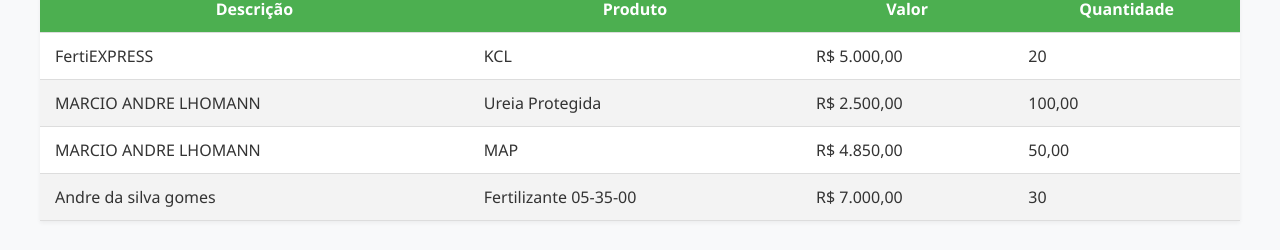
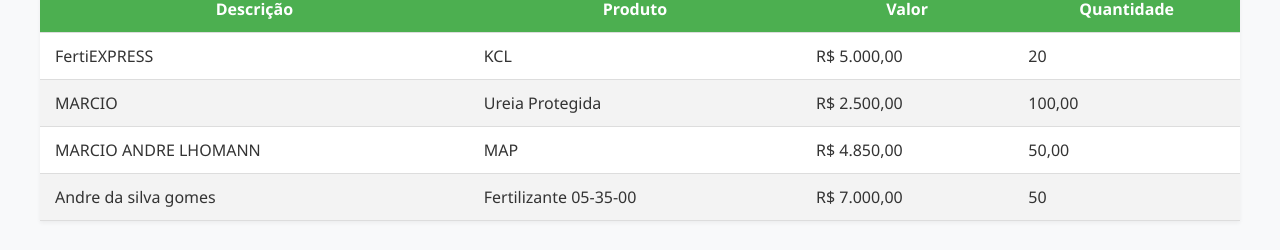
Before and after one commit to warleyanjos010112/Entrega-Futura-, a plain HTML site: page index.html in a window 1280 px wide. Shown: the part 810-1060 px from the top of the page. Drawn offline with Linux system fonts and the light colour scheme.

Commit message:
Add files via upload

```diff
--- a/index.html
+++ b/index.html
@@ -123,9 +123,9 @@
       </thead>
       <tbody>
         <tr><td>FertiEXPRESS</td><td>KCL</td><td>R$ 5.000,00</td><td>20</td></tr>
-        <tr><td>MARCIO ANDRE LHOMANN</td><td>Ureia Protegida</td><td>R$ 2.500,00</td><td>100,00</td></tr>
+        <tr><td>MARCIO</td><td>Ureia Protegida</td><td>R$ 2.500,00</td><td>100,00</td></tr>
         <tr><td>MARCIO ANDRE LHOMANN</td><td>MAP</td><td>R$ 4.850,00</td><td>50,00</td>8</tr>
-        <tr><td>Andre da silva gomes</td><td>Fertilizante 05-35-00</td><td>R$ 7.000,00</td><td>30</td></tr>
+        <tr><td>Andre da silva gomes</td><td>Fertilizante 05-35-00</td><td>R$ 7.000,00</td><td>50</td></tr>
       </tbody>
     </table>
 
```
